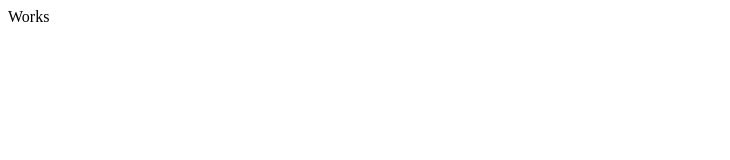
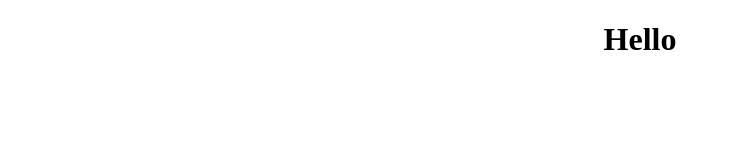
Before and after one commit to connectthedotspuzzles/connectthedotspuzzles.github.io, a plain HTML site: page index.html in a window 1280 px wide. Shown: the whole page, without its empty margins (0-730 px from the left). Drawn offline with Linux system fonts and the light colour scheme.

Commit message:
Update index.html

```diff
--- a/index.html
+++ b/index.html
@@ -3,10 +3,18 @@
   <head>
     <meta charset="utf-8">
     <title></title>
+    <style>
+      h1{
+          top:50px;
+
+      }
+      </style>
   </head>
   <body>
 
-    Works
+    <h1 align = "center">
+      Hello
+      </h1>
 
   </body>
 </html>
```
